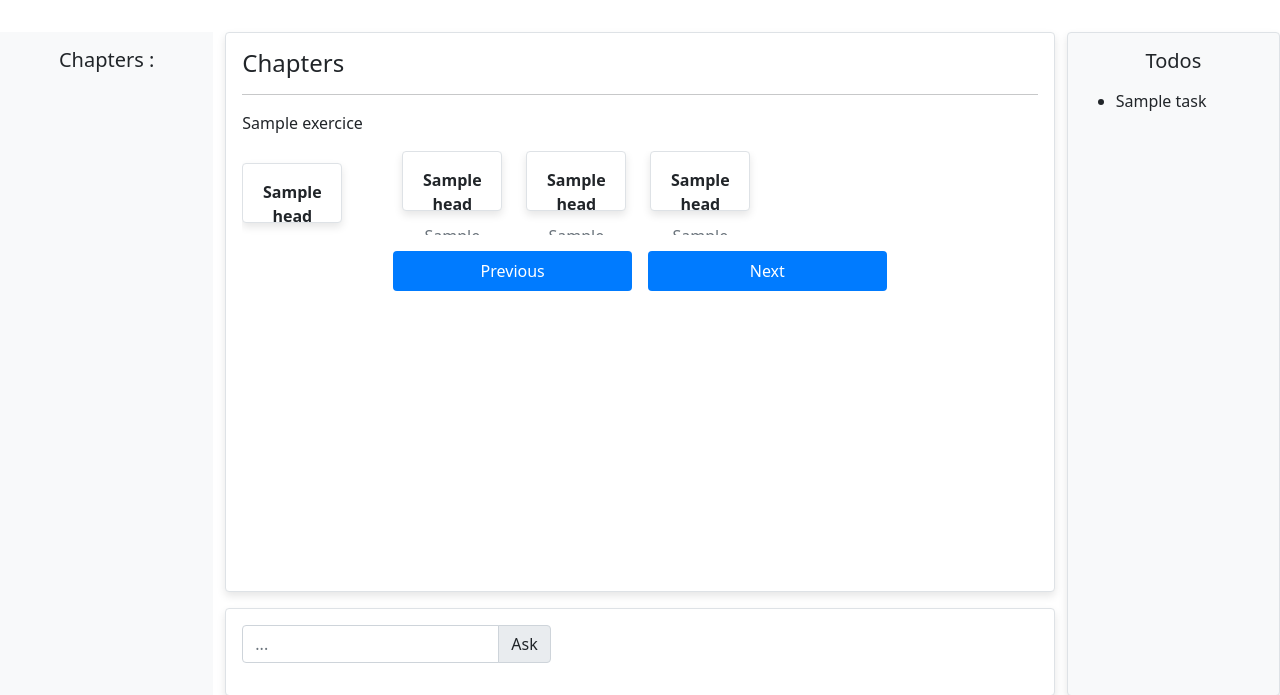
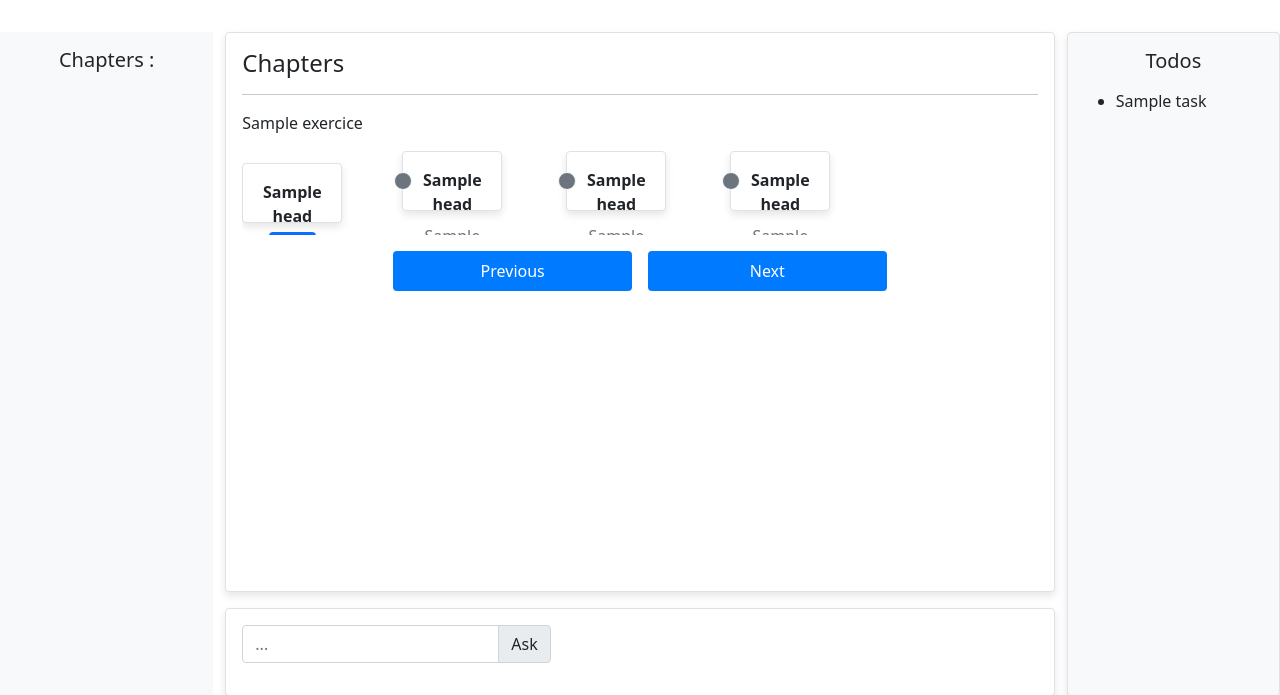
Before and after one commit to Hechmiko/Take-Nodes, a Python web app: template templates/study.html in a window 1280 px wide. Shown: the part 120-815 px from the top of the page. Run offline with Jinja, Linux system fonts and the light colour scheme; the template is opened without the code that fills it: most values are stand-ins (such as "Sample title", 1, 10 or a date in 2020).

Commit message:
added more understandable branches and leafs to the trees dynamically

```diff
--- a/app.py
+++ b/app.py
@@ -87,7 +87,6 @@
     test.addChild("foo","bar")
     test.addChild("foo","baz")
     test.addChildren("bar","ban")
-    test.addChild("foo","nomen")
     test.decsribe()
     tags = {}
     db.execute("SELECT * FROM travail WHERE user_id = ? AND done = 'n'",(session["user_id"],))
--- a/static/css/styles.css
+++ b/static/css/styles.css
@@ -87,6 +87,21 @@
     width: 100px;
     height: 60px;
     text-align: center;
+    position: relative;
+}
+
+.tree-node::before {
+    content: '';
+    position: absolute;
+    top: 50%;
+    left: -20px;
+    width: 20px;
+    height: 2px;
+    background-color: #000;
+}
+
+.tree-node:first-child::before {
+    display: none;
 }
 
 .tree .symbol {
@@ -106,6 +121,8 @@
 
 .branch-children {
     display: inline;
+    margin-left: 20px;
+    padding-left: 20px;
 }
 
 .branch > .tree-node {
@@ -135,4 +152,12 @@
     align-items: flex-end;
 }
 
-/*positioning the line*/
+
+.node-link
+{
+    transition: 0.2s;
+    background-color: #6c757d;
+}
+.node-link:hover {
+    background-color: #0056b3;
+}
--- a/templates/study.html
+++ b/templates/study.html
@@ -24,30 +24,87 @@
                  <div class="tree-container">
                     <div class="tree mt-3">
                         <div class="tree-node tree-head">
-                            <div class="symbol">{{tree.head}}</div>
+                            <div class="symbol">{{tree.head}} <span class="badge bg-primary">Head</span></div>
                             <div class="description">{{ tree.description }}</div>
                         </div>
 
                         <div class="tree-body">
                             {% for node in tree.children recursive %}
-                                <div class="branch_head d-flex mx-4 mb-2" id="{{node.head}}">
+                                {% if node.children %}
+                                <div class="branch-head d-flex mx-4 mb-2" id="{{node.head}}">
                                     <div class="tree-node">
-                                        <div class="symbol">{{ node.head }}</div>
+                                        <div class="symbol">{{ node.head }}
+                                            <span class="position-absolute top-50 start-0 translate-middle p-2 border border-light rounded-circle node-link">
+                                                <span class="visually-hidden">New alerts</span>
+                                            </span>
+
+                                        </div>
                                         <div class="description">{{ node.description }}</div>
                                     </div>
-                                {% if node.children %}
+
+                                    <!--Create children recursively by jumping back to the loop with the child as 'tree' (jinja does the work just explaining)-->
                                     <div class="branch-children ">
                                         {{ loop(node.children) }}
                                     </div>
+
+                                {% else %}
+                                <div class="leaf d-flex mx-4 mb-2" id="{{node.head}}">
+                                    <div class="tree-node">
+                                        <div class="symbol">{{ node.head }}
+                                            <span class="position-absolute top-50 start-0 translate-middle p-2 border border-light rounded-circle node-link">
+                                                <span class="visually-hidden">New alerts</span>
+                                              </span>
+
+                                        </div>
+                                        <div class="description">{{ node.description }}</div>
+                                    </div>
+
                                 {% endif %}
                                 </div>
                             {% endfor %}
                         </div>
                     </div>
+                    <!--TODO-->
+                    <div class="node-links mt-3">
+
+                    </div>
                 </div>
                 <div class="tree-footer my-3">
                 <button  class="btn mx-2">Previous</button><button class="btn mx-2">Next</button>
                 </div>
+                 <script>
+                    let locations = [];
+                    function getPosition(el) {
+                        let pos_x = el.offsetLeft;
+                        let pos_y = el.offsetTop;
+                        let pos = {'x': pos_x, 'y': pos_y};
+                        locations.push(pos);
+                    }
+                    let head = document.querySelector(".tree-head");
+                    getPosition(head);
+                    let divs = document.querySelectorAll(".branch-head");
+                    divs.forEach(function(element) {
+                        getPosition(element);
+                    });
+
+                    let location_count = locations.length;
+                    for (let i = 0; i < location_count - 1; i++) {
+                        let min = locations[i].x;
+                        let min_pos = i;
+                        for (let j = i + 1; j < location_count; j++) {
+                            if (locations[j].x < min) {
+                                min = locations[j].x;
+                                min_pos = j;
+                            }
+                        }
+                        if (min_pos != i) {
+                            let temp = locations[i];
+                            locations[i] = locations[min_pos];
+                            locations[min_pos] = temp;
+                        }
+                    }
+                    console.log(locations);
+                 </script>
                  {% endif %}
 
             </div>
```
Also changed, not shown: 1 other file.
